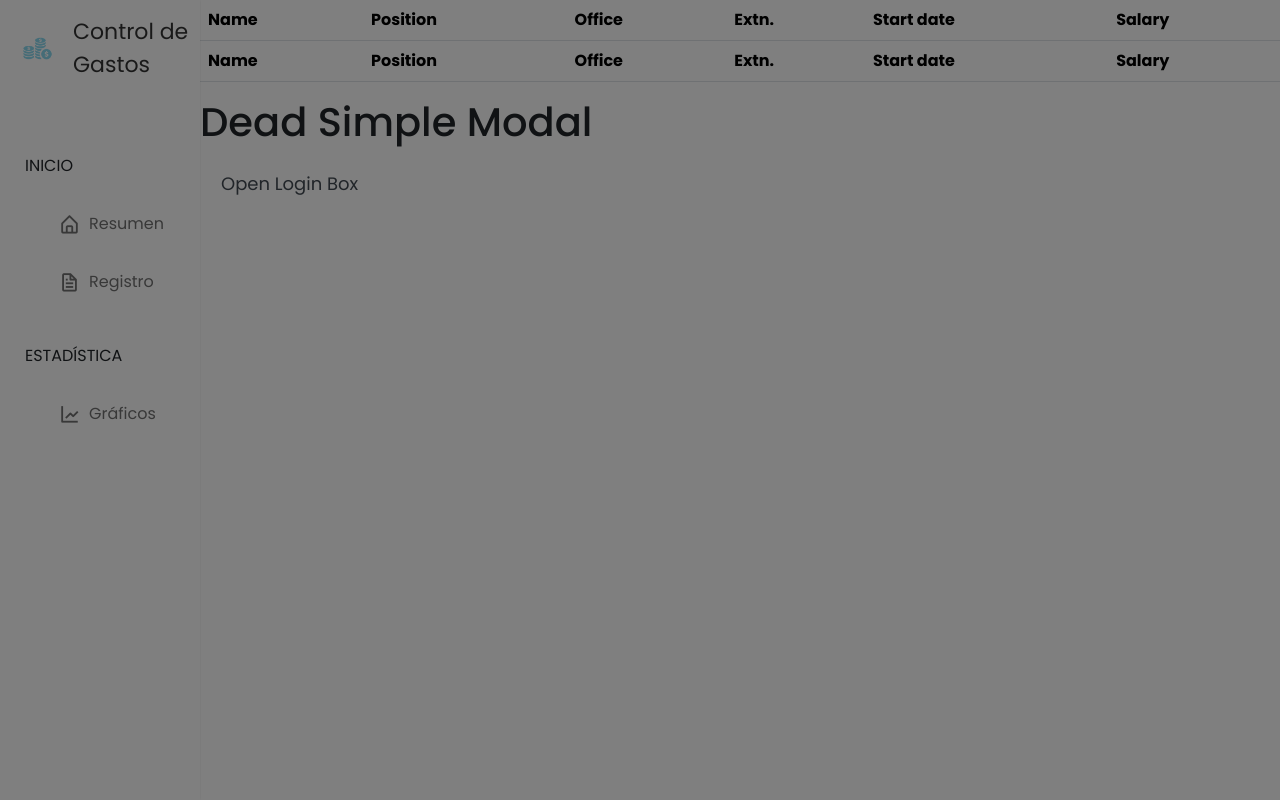
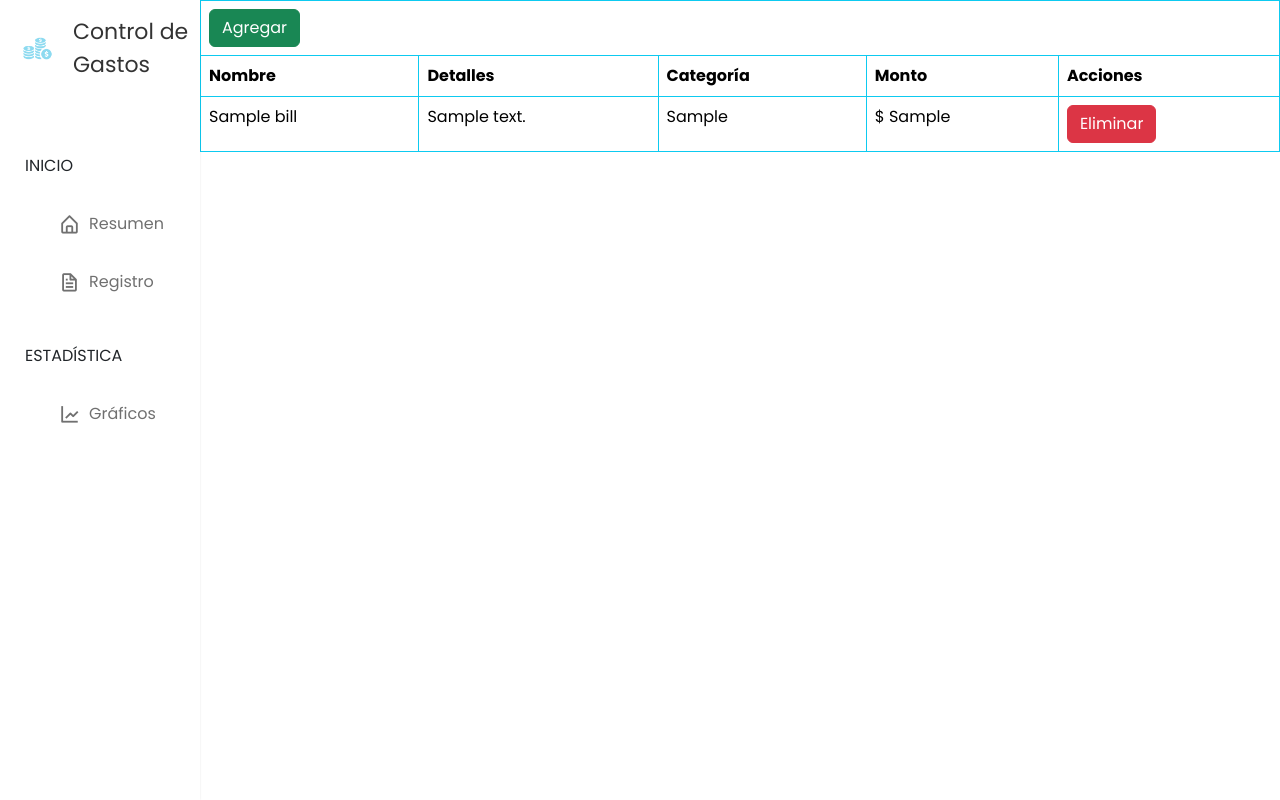
Before and after one commit to Diego-unemi/App-Control-de-Gastos-Personales, a Flask app: page /registro in a window 1280 px wide. Run offline with Flask 3, Linux system fonts and the light colour scheme; tables that the repository leaves empty hold one stand-in row (values such as "Sample post"); lists and menus that the app fills with data are empty; some libraries are stand-ins or nearby versions.

Commit message:
Add files via upload
Actualización 28/12

```diff
--- a/app.py
+++ b/app.py
@@ -3,7 +3,7 @@ from flask_sqlalchemy import SQLAlchemy
 from datetime import datetime
 
 app = Flask(__name__)
-app.config['SQLALCHEMY_DATABASE_URI'] = 'sqlite:///c:/Users/neira/OneDrive/Documentos/proyecto/App-Control-de-Gastos-Personales/data.db'
+app.config['SQLALCHEMY_DATABASE_URI'] = 'sqlite:///C:/Users/Usuario/Desktop/App-Control-de-Gastos-Personales/data.db'
 app.config['SQLALCHEMY_TRACK_MODIFICATIONS'] = False
 db = SQLAlchemy(app)
 app.app_context().push()
@@ -36,6 +36,18 @@ def registro():
     return render_template('record.html', bills=bills)
 
 
+@app.route('/add', methods=['POST'])
+def agregar():
+    nombre = request.form.get('nombre')
+    descripcion = request.form.get('descripcion')
+    categoria = request.form.get('categoria')
+    monto = request.form.get('monto')
+    bill = Bill(name=nombre, description=descripcion, category=categoria, amount=monto)
+    db.session.add(bill)
+    db.session.commit()
+    return redirect('/registro')
+
+
 @app.route('/del', methods=['POST'])
 def eliminar():
     bill_id = request.form.get('bill-id')
--- a/static/styles.css
+++ b/static/styles.css
@@ -276,19 +276,6 @@ body {
   /* Add some space between titles */
 }
 
-/* modal */
-.modale {
-  position: fixed;
-  top: 0;
-  left: 0;
-  width: 100%;
-  height: 100%;
-  background-color: rgba(0, 0, 0, 0.5);
-}
-
-
-
-
 /* TABLA PRUEBA */
 .btn {
   background: #428bca;
@@ -312,77 +299,3 @@ body {
   padding: 15px 20px;
   min-width: 100px;
 }
-.btn-close {
-  color: #aaaaaa;
-  font-size: 20px;
-  text-decoration: none;
-  padding:10px;
-  position: absolute;
-  right: 7px;
-  top: 0;
-}
-.btn-close:hover {
-  color: #919191;
-}
-.modale:before {
-  content: "";
-  display: none;
-  background: rgba(0, 0, 0, 0.6);
-  position: fixed;
-  top: 0;
-  left: 0;
-  right: 0;
-  bottom: 0;
-  z-index: 10;
-}
-.opened:before {
-  display: block;
-}
-.opened .modal-dialog {
-  -webkit-transform: translate(0, 0);
-  -ms-transform: translate(0, 0);
-  transform: translate(0, 0);
-  top: 20%;
-}
-.modal-dialog {
-  background: #fefefe;
-  border: #333333 solid 0px;
-  border-radius: 5px;
-  margin-left: -200px;
-  text-align:center;
-  position: fixed;
-  left: 50%;
-  top: -100%;
-  z-index: 11;
-  width: 360px;
-  box-shadow:0 5px 10px rgba(0,0,0,0.3);
-  -webkit-transform: translate(0, -500%);
-  -ms-transform: translate(0, -500%);
-  transform: translate(0, -500%);
-  -webkit-transition: -webkit-transform 0.3s ease-out;
-  -moz-transition: -moz-transform 0.3s ease-out;
-  -o-transition: -o-transform 0.3s ease-out;
-  transition: transform 0.3s ease-out;
-}
-.modal-body {
-  padding: 20px;
-}
-.modal-body input{
-  width:200px;
-  padding:8px;
-  border:1px solid #ddd;
-  color:#888;
-  outline:0;
-  font-size:14px;
-  font-weight:bold
-}
-.modal-header,
-.modal-footer {
-  padding: 10px 20px;
-}
-.modal-header {
-  border-bottom: #eeeeee solid 1px;
-}
-.modal-header h2 {
-  font-size: 20px;
-}
--- a/templates/record.html
+++ b/templates/record.html
@@ -1,48 +1,76 @@
 {% extends 'layout.html' %}
 {% block body %}
 <div class="content" style="margin-left: 200px;">
-    <table id="example" class="table table-striped" style="width:100%">
+  <div class="resume">
+      <table class="table table-bordered border-info">
           <thead>
               <tr>
-                <th>Name</th>
-                <th>Position</th>
-                <th>Office</th>
-                <th>Extn.</th>
-                <th>Start date</th>
-                <th>Salary</th>
+                <th colspan="5"><button class="btn btn-success" type="button" data-bs-toggle="modal" data-bs-target="#modal1">Agregar</button></th>
+              </tr>
+              <tr>
+                  <th scope="col">Nombre</th>
+                  <th scope="col">Detalles</th>
+                  <th scope="col">Categoría</th>
+                  <th scope="col">Monto</th>
+                  <th scope="col">Acciones</th>
               </tr>
           </thead>
-        <tfoot>
+          <tbody>
+              {% for bill in bills %}
               <tr>
-                <th>Name</th>
-                <th>Position</th>
-                <th>Office</th>
-                <th>Extn.</th>
-                <th>Start date</th>
-                <th>Salary</th>
+                  <td>{{ bill.name }}</td>
+                  <td>{{ bill.description }}</td>
+                  <td>{{ bill.category }}</td>
+                  <td>$ {{ bill.amount }}</td>
+                  <td>
+                    <form action="{{ url_for('eliminar') }}" method="post">
+                      <button value="{{ bill.id }}" name="bill-id" class="btn btn-danger">Eliminar</button>
+                    </form>
+                  </td>
               </tr>
-        </tfoot>
+              {% endfor %}
+          </tbody>
       </table>
+  </div>
 
-<!-- Modal -->
-<div class="modale" aria-hidden="true">
+  <div class="modal fade" id="modal1" tabindex="-1" aria-labelledby="exampleModalLabel" aria-hidden="true">
     <div class="modal-dialog">
+      <div class="modal-content">
         <div class="modal-header">
-        <h2>Please Login</h2>
-        <a href="#" class="btn-close closemodale" aria-hidden="true">&times;</a>
+          <h5 class="modal-title" id="exampleModalLabel">Agregar Gasto</h5>
+          <button type="button" class="btn-close" data-bs-dismiss="modal" aria-label="Close"></button>
         </div>
         <div class="modal-body">
-        <input type="text" name="u" placeholder="User" size="20" /><br>
-        <input type="text" name="p" placeholder="&bull;&bull;&bull;&bull;" size="20" /></div>
+          <form action="{{ url_for('agregar') }}" method="post">
+            <div class="mb-3">
+              <label for="name" class="form-label">Nombre</label>
+              <input type="text" class="form-control" name="nombre">
+            </div>
+            <div class="mb-3">
+              <label for="description" class="form-label">Descripción</label>
+              <input type="text" class="form-control" name="descripcion">
+            </div>
+            <div class="mb-3">
+              <label for="categoria" class="form-label">Categoría</label>
+              <select name="categoria" class="form-select">
+                <option selected>-------</option>
+                <option value="Vivienda">Vivienda</option>
+                <option value="Alimentación">Alimentación</option>
+                <option value="Entretenimiento">Entretenimiento</option>
+                <option value="Salud">Salud</option>
+                <option value="Otros">Otros</option>
+              </select>
+            </div>
+            <div class="mb-3">
+              <label for="amount" class="form-label">Monto</label>
+              <input type="text" class="form-control" name="monto">
+            </div>
             <div class="modal-footer">
-
-
-        <a href="#" class="btn" id="btn_ingresar">Login</a>
+              <input type="submit" value="Guardar" class="btn btn-success">
+            </div>
+          </form>
         </div>
       </div>
     </div>
-  <!-- /Modal -->
-
-    <h1>Dead Simple Modal</h1>
-    <p><a href="#" class="btn btn-big openmodale">Open Login Box</a></p>
+  </div>
 {% endblock %}
```
Also changed, not shown: data.db, static/registro.js (line endings or trailing spaces). Lines whose indentation alone changed are shown as unchanged.
